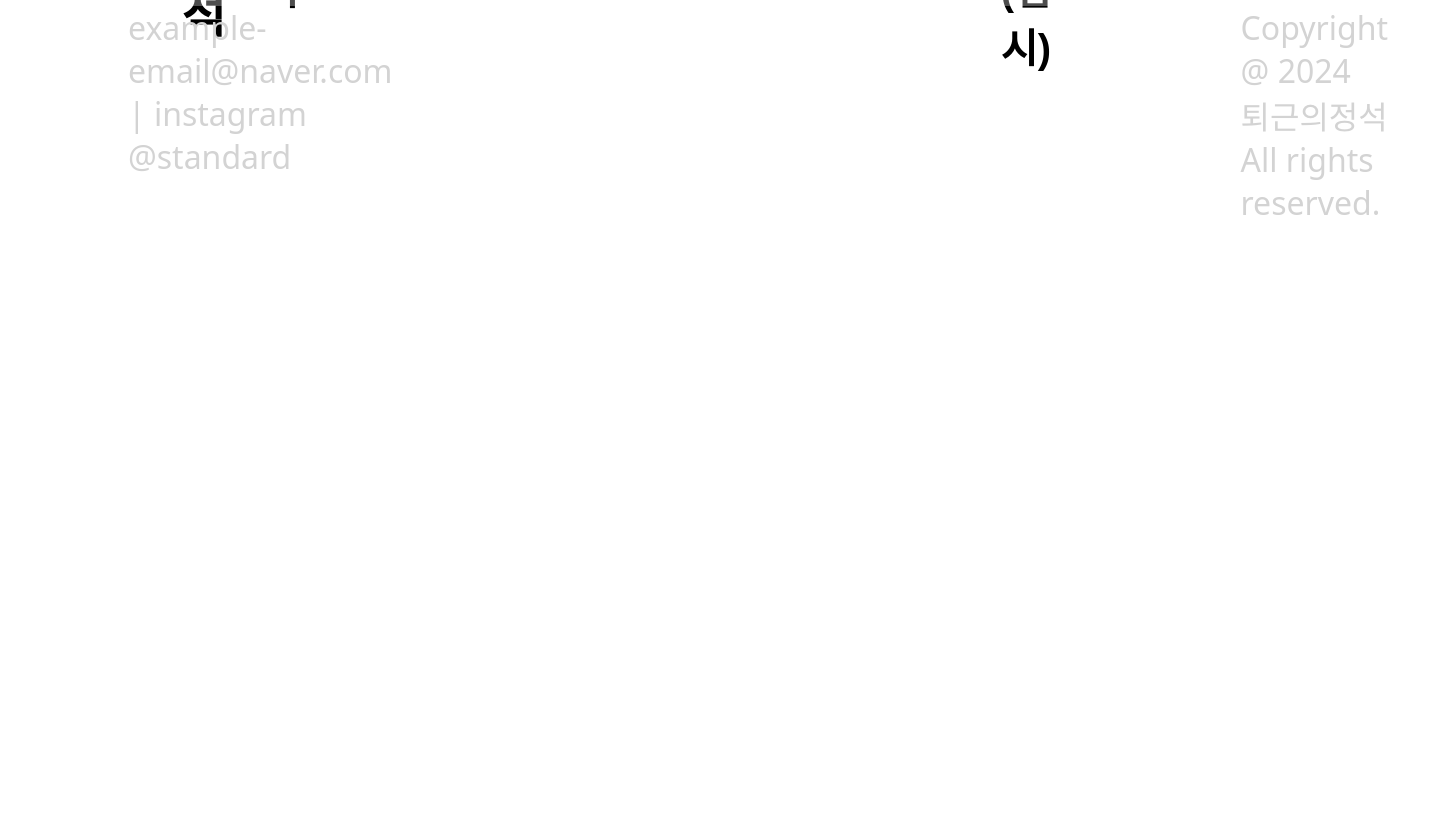
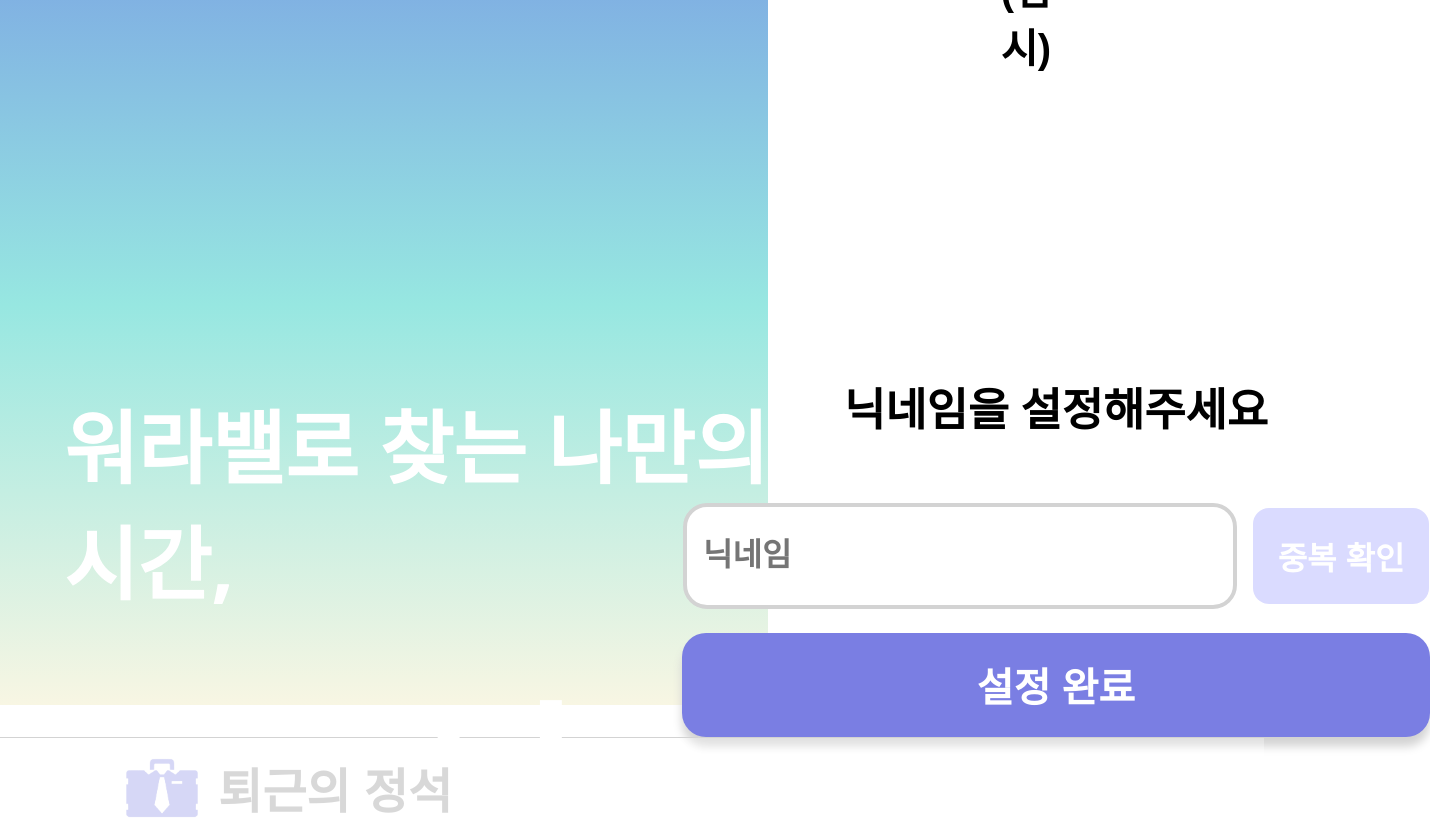
Before and after one commit to y-hyun2/pro-clock-out_frontend, a React (Create React App) app: page /login/signin/nickname in a window 1280 px wide. Shown: the part 160-978 px from the top of the page, 1430 px wide, since content can reach past the window. Before the commit the page ends 800 px from the top, so only its background shows below. Built offline with nearby package versions, Linux system fonts and the light colour scheme; a web font is replaced by a local one.

Commit message:
Feat: 닉네임 설졍 페이지 UI 제작 및 컴포넌트화

```diff
--- a/src/App.js
+++ b/src/App.js
@@ -2,14 +2,15 @@ import "./App.css";
 import Navbar from "./components/toolbar/Navbar.jsx";
 import Footer from "./components/toolbar/Footer.jsx";
 import { Routes, Route, useLocation } from "react-router-dom";
-import LoginPage from "./pages/LoginPage.js";
+import LoginPage from "./pages/LoginPage.jsx";
 import Main from "./pages/Main.js";
 import Analytics from "./pages/Analytics.js";
 import Calendar from "./pages/Calendar.js";
 import Daily from "./pages/Daily.js";
 import Recommend from "./pages/Recommend.js";
-import Signin from "./pages/SigninPage.js";
-import Mypage from "./pages/Mypage.js";
+import Signin from "./pages/SigninPage.jsx";
+import Nickname from "./components/signin/Nickname.jsx";
+import Mypage from "./pages/Mypage.jsx";
 
 function App() {
   const location = useLocation();
@@ -24,6 +25,7 @@ function App() {
         <Route path="/calander" element={<Calendar />} />
         <Route path="/login" element={<LoginPage />} />
         <Route path="/login/signin" element={<Signin />} />
+        <Route path="/login/signin/nickname" element={<Nickname />} />
         <Route path="/daily" element={<Daily />} />
         <Route path="/recommend" element={<Recommend />} />
         <Route path="/mypage" element={<Mypage />} />
--- a/src/components/login/LoginButton.jsx
+++ b/src/components/login/LoginButton.jsx
@@ -2,17 +2,14 @@ import React from "react";
 import styled from "styled-components";
 import theme from "../../styles/theme";
 
-const LoginButton = ({children}) => {
-  return (
-    <Login>{children}</Login>
-  );
+const LoginButton = ({ children }) => {
+  return <Login>{children}</Login>;
 };
 
 const Login = styled.button`
-  width: 46rem;
+  width: 46.7rem;
   height: 6.5rem;
   background-color: ${theme.colors["main-purple"]};
-  margin-top: 7rem;
   color: white;
   font-size: 2.5rem;
   font-weight: bold;
--- a/src/components/logo/MainLogo.jsx
+++ b/src/components/logo/MainLogo.jsx
@@ -3,7 +3,7 @@ import React from "react";
 import { useNavigate } from "react-router-dom";
 import logoImage from "../../img/logo.png";
 
-const MainLogo = ({className}) => {
+const MainLogo = ({ className }) => {
   const navigate = useNavigate();
 
   const goToMain = () => {
@@ -12,7 +12,7 @@ const MainLogo = ({className}) => {
 
   return (
     <LogoButton className={className} onClick={goToMain}>
-      <LogoImage  src={logoImage} alt="Logo" />
+      <LogoImage src={logoImage} alt="Logo" />
       <LogoText>퇴근의 정석</LogoText>
     </LogoButton>
   );
--- /dev/null
+++ b/src/components/signin/AccountTitle.jsx
@@ -0,0 +1,14 @@
+import React from "react";
+import styled from "styled-components";
+
+const AccountTitle = ({ children }) => {
+  return <AccountTitleStyle>{children}</AccountTitleStyle>;
+};
+
+export default AccountTitle;
+
+const AccountTitleStyle = styled.h1`
+  font-size: 2.8rem;
+  margin-top: 15rem;
+  margin-bottom: 4rem;
+`;
--- /dev/null
+++ b/src/components/signin/EmailInputButton.jsx
@@ -0,0 +1,50 @@
+import React from "react";
+import styled from "styled-components";
+import theme from "../../styles/theme";
+
+const EmailInputButton = ({placeholder, children}) => {
+return (
+    <div>
+       <DivButtonWrapper>
+            <ShortInputDiv placeholder={placeholder} />
+            <IdentifyButton>{children}</IdentifyButton>
+          </DivButtonWrapper>
+    </div>
+)
+}
+
+export default EmailInputButton;
+
+const DivButtonWrapper = styled.div`
+  display: flex;
+  flex-direction: row;
+`;
+
+const ShortInputDiv = styled.input`
+  width: 33rem;
+  height: 6rem;
+  border: 0.3rem solid;
+  border-color: lightgray;
+  border-radius: 1.5rem;
+  margin-bottom: 1.5rem;
+  margin-right: 1rem;
+  font-size: 2rem;
+  padding-left: 1rem;
+  font-weight: bold;
+  &:focus {
+    border-color: ${theme.colors["main-purple"]};
+    outline: none;
+  }
+`;
+
+const IdentifyButton = styled.button`
+  height: 6rem;
+  width: 11rem;
+  border: none;
+  background-color: ${theme.colors["main-light-purple"]};
+  color: white;
+  font-size: 2rem;
+  font-weight: bolder;
+  border-radius: 1rem;
+  margin-top: 0.3rem;
+`;
--- /dev/null
+++ b/src/components/signin/Nickname.jsx
@@ -0,0 +1,43 @@
+import React from "react";
+import styled from "styled-components";
+import AccountTitle from "./AccountTitle";
+import Titlediv from "./TitleDiv";
+import EmailInputButton from "./EmailInputButton";
+import LoginButton from "../login/LoginButton";
+
+const Nickname = () => {
+  return (
+    <div>
+      <Wrapper>
+        <Titlediv></Titlediv>
+        <NicknameWrapper>
+          <AccountTitle>닉네임을 설정해주세요</AccountTitle>
+          <EmailInputButton placeholder={"닉네임"}>중복 확인</EmailInputButton>
+          <StyledLoginButton>
+            <LoginButton>설정 완료</LoginButton>
+          </StyledLoginButton>
+        </NicknameWrapper>
+      </Wrapper>
+    </div>
+  );
+};
+
+export default Nickname;
+
+const Wrapper = styled.div`
+  display: flex;
+  flex-direction: row;
+  width: 100%;
+`;
+
+const NicknameWrapper = styled.div`
+  margin-top: 14.3rem;
+  display: flex;
+  width: 35%;
+  flex-direction: column;
+  align-items: center;
+`;
+
+const StyledLoginButton = styled.div`
+  margin-top: 0rem;
+`;
--- /dev/null
+++ b/src/components/signin/TitleDiv.jsx
@@ -0,0 +1,44 @@
+import React from "react";
+import styled from "styled-components";
+import theme from "../../styles/theme";
+
+const Titlediv = () => {
+  return (
+    <TitleDivStyle>
+      <Subtitle>워라밸로 찾는 나만의 시간,</Subtitle>
+      <Title>퇴근의 정석</Title>
+    </TitleDivStyle>
+  );
+};
+
+export default Titlediv;
+
+const TitleDivStyle = styled.div`
+  background: linear-gradient(
+    ${theme.colors["main-blue"]},
+    ${theme.colors["main-light-green"]},
+    ${theme.colors["main-sand"]}
+  );
+  margin-right: 4rem;
+  height: 100vh;
+  width: 60%;
+`;
+
+const Subtitle = styled.h1`
+  font-size: 5rem;
+  font-weight: 600;
+  color: white;
+  padding-top: 30rem;
+  padding-left: 4rem;
+  margin-top: 0;
+  margin-bottom: 0;
+`;
+
+const Title = styled.h1`
+  font-size: 11rem;
+  font-weight: bold;
+  color: white;
+  margin-top: 0;
+  padding-top: 2rem;
+  padding-left: 26rem;
+`;
--- a/src/pages/LoginPage.js
+++ b/src/pages/LoginPage.jsx
@@ -20,11 +20,10 @@ const LoginPage = () => {
       <LogoImage src={logoImage} alt="Logo" />
       <InputDiv placeholder="이메일" type="text" /> {/* type 속성 추가 */}
       <PasswordInput placeholder="비밀번호" />
-
-      <FindPassword>비밀번호를 잊어버리셨나요?</FindPassword>
-      <LoginButton>로그인</LoginButton>
+      <StyledLoginButton>
+        <LoginButton>로그인</LoginButton>
+      </StyledLoginButton>
       <KakaoLogin></KakaoLogin>
-
       <SigninWrapper>
         <LoginQuestion>아직 계정이 없으신가요?</LoginQuestion>
         <SigninButton onClick={goToSignin}>회원가입</SigninButton>
@@ -50,13 +49,6 @@ const LogoImage = styled.img`
   margin-bottom: 2rem;
 `;
 
-const FindPassword = styled.a`
-  font-size: 1.5rem;
-  color: ${theme.colors["main-purple"]};
-  margin-top: 5.5rem;
-  margin-left: 26rem;
-`;
-
 const SigninWrapper = styled.div`
   display: flex;
 `;
@@ -72,3 +64,7 @@ const SigninButton = styled.a`
   margin-left: 3rem;
   margin-top: 2rem;
 `;
+
+const StyledLoginButton = styled.div`
+  margin-top: 7rem;
+`;
--- /dev/null
+++ b/src/pages/SigninPage.jsx
@@ -0,0 +1,99 @@
+import React from "react";
+import styled from "styled-components";
+import theme from "../styles/theme";
+import { Link, useNavigate } from "react-router-dom";
+import PasswordInput from "../components/login/PasswordInput";
+import LoginButton from "../components/login/LoginButton";
+import KakaoLogin from "../components/login/KakaoLogin";
+import AccountTitle from "../components/signin/AccountTitle";
+import EmailInputButton from "../components/signin/EmailInputButton";
+import Titlediv from "../components/signin/TitleDiv";
+
+const SigninPage = () => {
+  const navigate = useNavigate();
+
+  const goToLogin = () => {
+    navigate("/login");
+  };
+
+  const goToNickname = () => {
+    navigate("/login/signin/nickname");
+  };
+
+  return (
+    <div>
+      <Wrapper>
+        <Titlediv></Titlediv>
+        <AccountWrapper>
+          <AccountTitle>계정을 생성하세요</AccountTitle>
+
+          <button onClick={goToNickname}>닉네임(임시)</button>
+
+          <EmailInputButton placeholder={"이메일"}>인증 요청</EmailInputButton>
+
+          <PasswordInputWrapper style={{ marginTop: "0rem" }}>
+            <PasswordInput placeholder="비밀번호" />
+          </PasswordInputWrapper>
+
+          <PasswordInputWrapper style={{ marginTop: "4.2rem" }}>
+            <PasswordInput placeholder="비밀번호 확인" />
+          </PasswordInputWrapper>
+
+          <StyledLoginButton>
+            <LoginButton>회원가입</LoginButton>
+          </StyledLoginButton>
+          <Link to={"/login/signin/nickname"}>
+            <KakaoLogin></KakaoLogin>
+          </Link>
+
+          <SigninWrapper>
+            <LoginQuestion>이미 계정이 있으신가요?</LoginQuestion>
+            <SigninButton onClick={goToLogin}>로그인하기</SigninButton>
+          </SigninWrapper>
+        </AccountWrapper>
+      </Wrapper>
+    </div>
+  );
+};
+
+export default SigninPage;
+
+const Wrapper = styled.div`
+  display: flex;
+  flex-direction: row;
+  width: 100%;
+`;
+
+const AccountWrapper = styled.div`
+  display: flex;
+  width: 35%;
+  flex-direction: column;
+  align-items: center;
+`;
+
+const PasswordInputWrapper = styled.div`
+  margin-top: ${(props) => props.marginTop || "0"};
+  width: 60rem;
+  display: flex;
+  justify-content: center;
+`;
+
+const SigninWrapper = styled.div`
+  display: flex;
+`;
+
+const LoginQuestion = styled.p`
+  color: gray;
+  font-size: 2rem;
+`;
+
+const SigninButton = styled.a`
+  color: ${theme.colors["main-purple"]};
+  font-size: 2rem;
+  margin-left: 3rem;
+  margin-top: 2rem;
+`;
+
+const StyledLoginButton = styled.div`
+  margin-top: 7rem;
+`;
```
Also changed, not shown: src/pages/SigninPage.js (deleted, +0 -157 lines), src/pages/Mypage.jsx (renamed from src/pages/Mypage.js).
